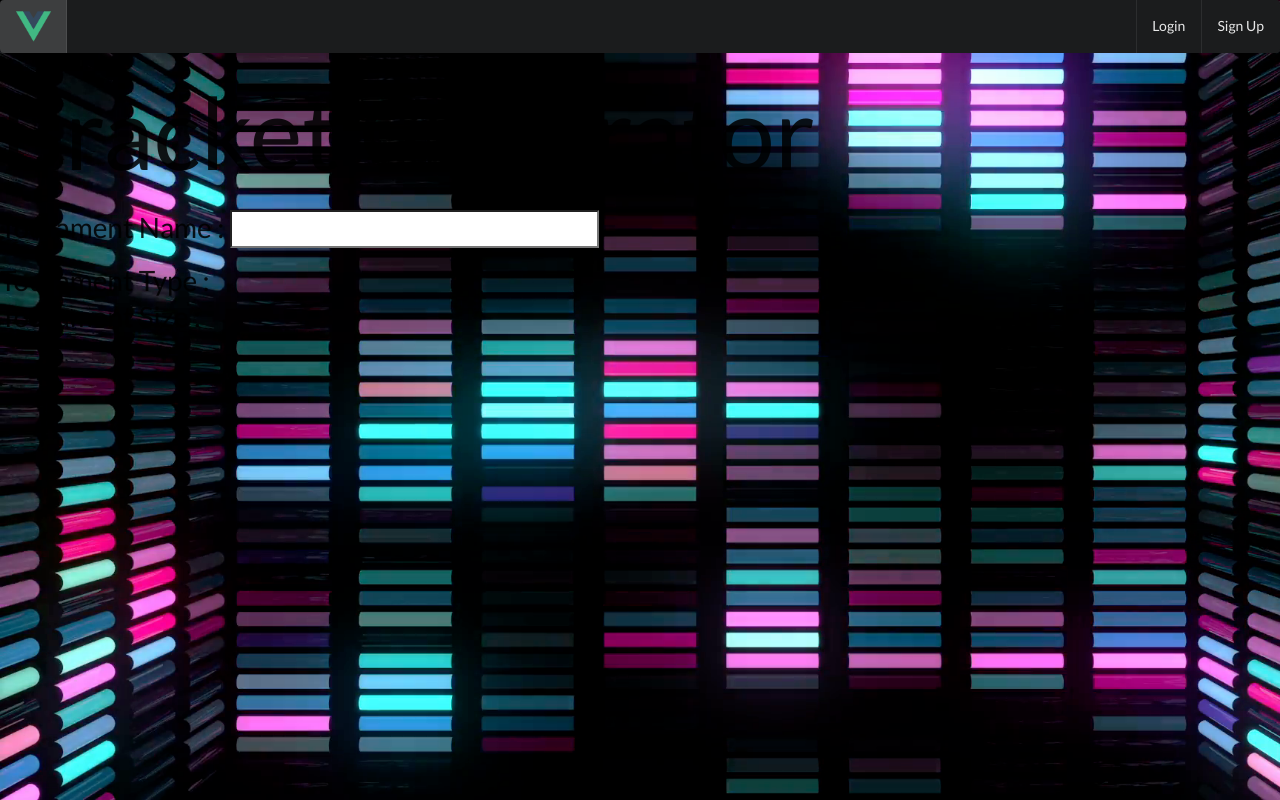
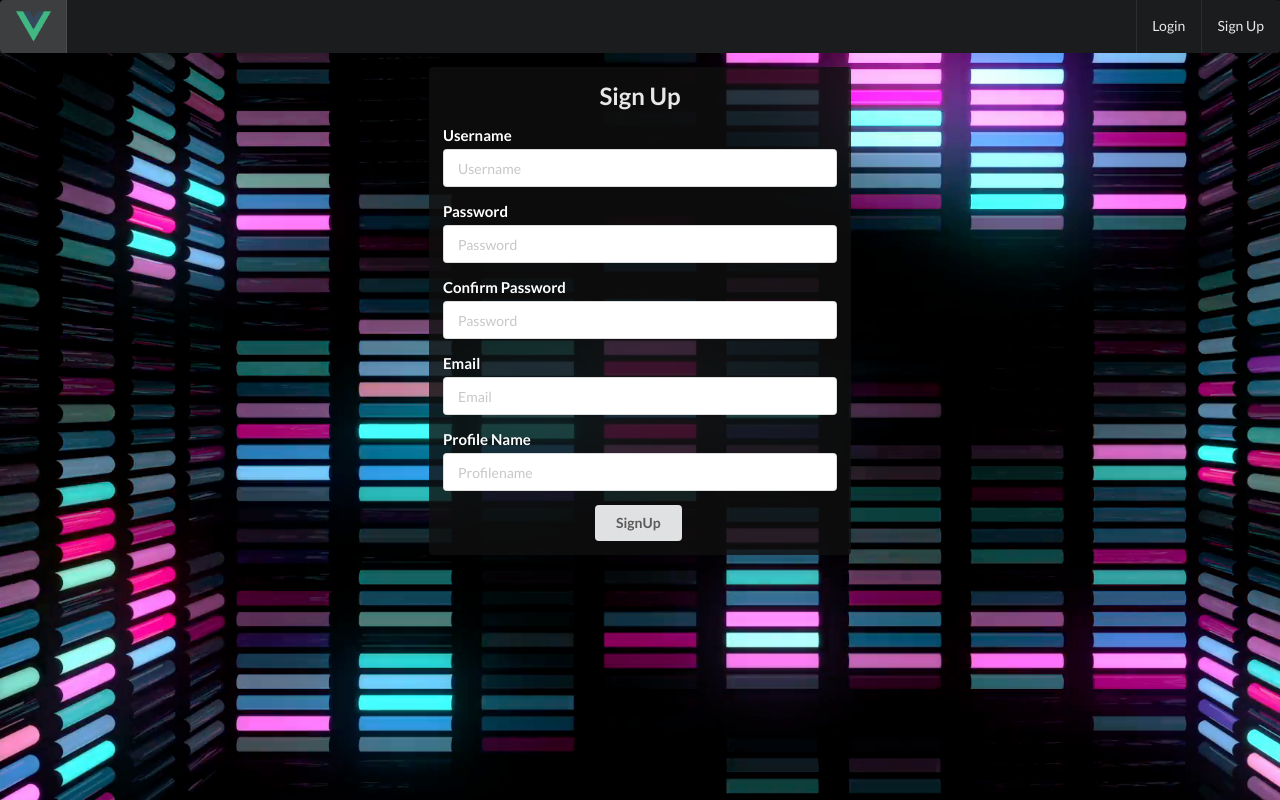
Before and after one commit to jittinat2/group03_project, a Vue app in the folder projectweb/: page /#/signup in a window 1280 px wide. Before the commit this address led to /#/BracketGenerator. Built offline with nearby package versions, Linux system fonts and the light colour scheme; what semantic-ui-vue would draw is missing.

Commit message:
jijoii delete file of jijoii

```diff
--- a/projectweb/src/components/HelloWorld.vue
+++ b/projectweb/src/components/HelloWorld.vue
@@ -51,10 +51,10 @@ export default {
 <!-- Add "scoped" attribute to limit CSS to this component only -->
 <style scoped>
 #test1 {
-  background: rgba(15, 15, 15, 0);
+  /* background: rgba(15, 15, 15, 0); */
 }
 #test2 {
-  background: rgba(15, 15, 15, 0.9);
+  background: rgba(15, 15, 15, 0.8);
 }
 .outline {
   font-size: 40px;
--- a/projectweb/src/components/SignUp.vue
+++ b/projectweb/src/components/SignUp.vue
@@ -83,7 +83,15 @@ export default {
         })
         .catch(error => {
           console.log(error);
-        });
+        })
+        .get(
+          "http://localhost:5000/profile/check/" + this.Account.username
+        )
+        .then(response=>{
+          if (this.Account.username == response.data.username){
+              alert("Jijoii")
+          }
+        })
          // }else{
         //    alert("Username cannot used")
         //  }
```
Also changed, not shown: projectweb/src/components/AfterLogin.vue (deleted).
